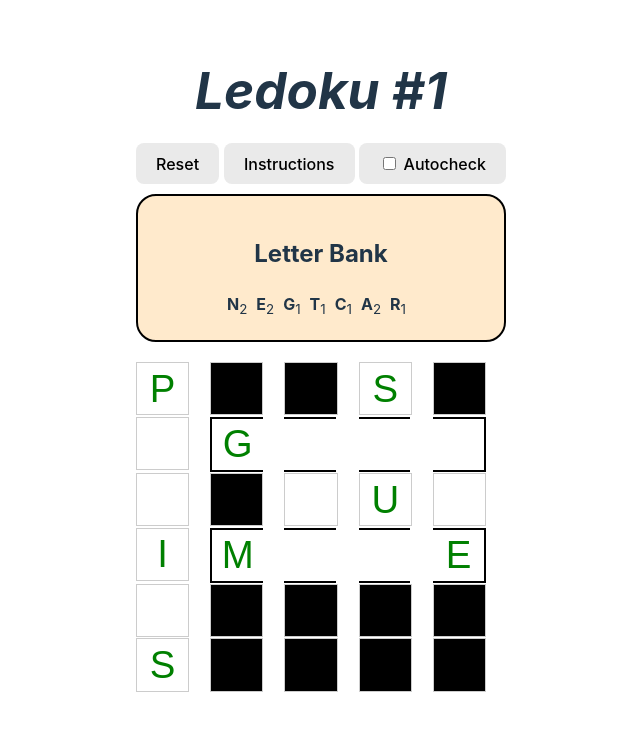
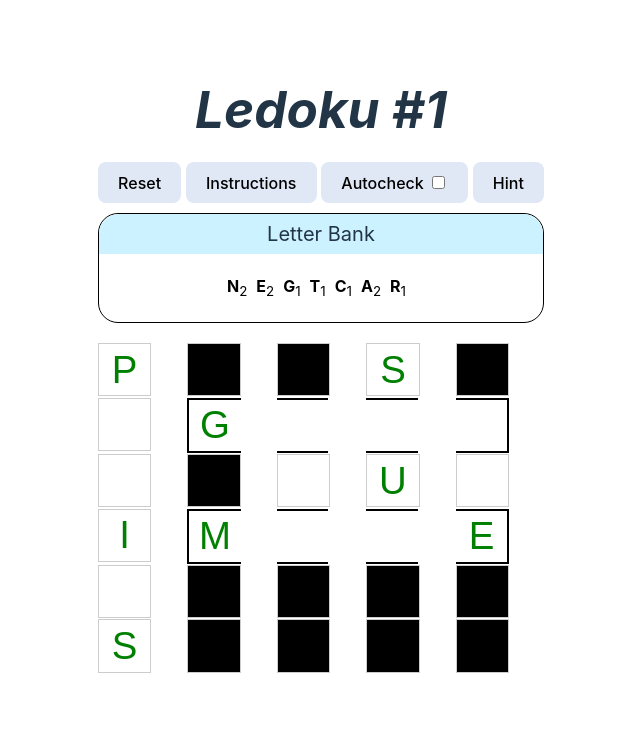
Before and after one commit to amb2008/ledoku, a Svelte app: page / in a window 1280 px wide. Shown: the top 730 px of the page, without its empty margins (319-959 px from the left). Built offline with nearby package versions, Linux system fonts and the light colour scheme.

Commit message:
ep 195 and styling updates

```diff
--- a/src/App.svelte
+++ b/src/App.svelte
@@ -33,15 +33,18 @@
   let url = url_object.href;
   let title = "Ledoku #" + day;
 
-  if (url.includes("cleantechies")) {
-    day = 3;
-    title = "CleanTechies";
-  } else if (url.includes("dalton")) {
+  if (url.includes("dalton")) {
     day = 2;
     title = "Dalton";
   } else if (url.includes("sandbox")) {
     day = 0;
     title = "Sandbox";
+  } else if (url.includes("cleantechies195")){
+    day = 4;
+    title = "CleanTechies EP #195";
+  } else if (url.includes("cleantechies")) {
+    day = 3;
+    title = "CleanTechies";
   }
 
 if (day == 0){
@@ -452,6 +455,19 @@ if (day == 0){
     }
   }
 
+  function hint(){
+    let unshown_letters = [];
+    for (let i = 0; i < boxes.length; i++){
+      if (boxes[i].value == "" && var_answer[day][i] != "null" && starting_letters[i] == "null"){
+        unshown_letters.push(i);
+      }
+    }
+
+    let random_index = Math.floor(Math.random() * unshown_letters.length);
+    starting_letters[unshown_letters[random_index]] = var_answer[day][unshown_letters[random_index]];
+    checkvar_answer();
+  }
+
   $: {
     if (old_columns != columns || old_rows != rows) {
       if (old_columns < columns){
@@ -509,9 +525,10 @@ if (day == 0){
           autocheck = !autocheck;
         }}
       >
+        Autocheck
         <input type="checkbox" checked={autocheck} />
-        Autocheck
       </button>
+      <button on:click={hint}>Hint</button>
       {:else}
       <button on:click={()=>{columns+=1}}>Add Column</button>
       <button on:click={()=>{columns-=1}}>Remove Column</button>
@@ -523,12 +540,14 @@ if (day == 0){
     </div>
     {#if day != 0}
     <div class="letter-bank">
-      <h2>Letter Bank</h2>
-      {#each letter_bank as item, i}
-        {#if item.letter != "null" && item.count > 0}
-          <span><strong>{item.letter}</strong><sub>{item.count}</sub></span> &nbsp;
-        {/if}
-      {/each}
+      <div class="letter-bank-label">Letter Bank</div>
+      <div class="letter-bank-content">
+        {#each letter_bank as item, i}
+          {#if item.letter != "null" && item.count > 0}
+            <span><strong>{item.letter}</strong><sub>{item.count}</sub></span> &nbsp;
+          {/if}
+        {/each}
+      </div>
     </div>
     {/if}
     <div
@@ -724,11 +743,27 @@ if (day == 0){
   }
 
   .letter-bank {
-    background-color: rgb(255, 234, 204);
-    border: 2px solid black;
+    /* background-color: rgb(255, 234, 204); */
+    border: 1px solid black;
     border-radius: 20px;
     margin-top: -10px;
     margin-bottom: 20px;
+    display: flex;
+    flex-direction: column;
+  }
+
+  .letter-bank-label{
+    font-size: 20px;
+    align-self: flex-start;
+    background-color: rgb(204, 242, 255);
+    width: 100%;
+    padding-top: 5px;
+    padding-bottom: 5px;
+    border-radius: 20px 20px 0px 0px;
+  }
+
+  .letter-bank-content {
+    color: black;
     padding: 20px;
   }
 
@@ -757,7 +792,7 @@ if (day == 0){
   }
 
   button {
-    background-color: rgb(234, 234, 234);
+    background-color: rgb(224, 232, 245);
     color: black;
   }
 
--- a/src/boards.js
+++ b/src/boards.js
@@ -1,13 +1,13 @@
-const widths = [12, 5, 15, 12]
+const widths = [12, 5, 15, 12, 10]
 const height = 7
 
-const all_words = [[],[6, 7, 8, 9, 16, 17, 18, 19], [3, 4, 5, 128, 129, 130, 131, 132, 133, 134, 137, 138, 139, 90, 105, 120, 135, 150], [3, 4, 5, 6, 7, 23, 35, 47, 59, 54, 55, 56, 57, 24, 25, 26, 27]];
-const left_words = [[],[6, 16], [3, 128, 137], [3, 54, 24]];
-const middle_words = [[],[7, 8, 17, 18], [4, 8, 129, 130, 131, 132, 133, 138, 139], [4, 5, 6, 55, 56, 25, 26]]; // words contains all but the last indices of each word
-const right_words = [[],[9, 19], [5, 134, 140], [7, 57, 27]];
-const top_words = [[],[], [90], [23]]
-const vert_middle_words = [[],[], [105, 120, 135], [35, 47]]
-const bottom_words = [[],[], [150], [59]]
+const all_words = [[],[6, 7, 8, 9, 16, 17, 18, 19], [3, 4, 5, 128, 129, 130, 131, 132, 133, 134, 137, 138, 139, 90, 105, 120, 135, 150], [3, 4, 5, 6, 7, 23, 35, 47, 59, 54, 55, 56, 57, 24, 25, 26, 27], [32, 33, 34, 35, 36, 37, 38, 39, 73, 74, 75, 63, 64, 65, 4, 5, 6, 7]];
+const left_words = [[],[6, 16], [3, 128, 137], [3, 54, 24], [32, 73, 63, 4]];
+const middle_words = [[],[7, 8, 17, 18], [4, 8, 129, 130, 131, 132, 133, 138, 139], [4, 5, 6, 55, 56, 25, 26], [33, 34, 35, 36, 37, 38, 74, 64, 5, 6]]; // words contains all but the last indices of each word
+const right_words = [[],[9, 19], [5, 134, 140], [7, 57, 27], [39, 75, 65, 7]];
+const top_words = [[],[], [90], [23], []]
+const vert_middle_words = [[],[], [105, 120, 135], [35, 47], []]
+const bottom_words = [[],[], [150], [59], []]
 
 const answer = [
   [],
@@ -209,7 +209,8 @@ const answer = [
     "null",
     "null",
     "null",
-  ], ['V', 'null', 'null', 'S', 'T', 'A', 'R', 'T', 'U', 'P', 'null', 'C', 'E', 'R', 'A', 'null', 'H', 'I', 'null', 'null', 'null', 'null', 'null', 'L', 'N', 'U', 'M', 'B', 'E', 'R', 'S', 'null', 'P', 'U', 'R', 'E', 'T', 'I', 'P', 'null', 'null', 'D', 'O', 'M', 'E', 'S', 'null', 'A', 'U', 'N', 'null', 'A', 'I', 'R', 'L', 'I', 'N', 'E', 'null', 'N', 'R', 'null', 'null', 'null', 'C', 'O', 'A', 'L', 'null', 'null', 'null', 'E', 'E', 'N', 'T', 'R', 'E', 'P', 'R', 'E', 'N', 'E', 'U', 'R']
+  ], ['V', 'null', 'null', 'S', 'T', 'A', 'R', 'T', 'U', 'P', 'null', 'C', 'E', 'R', 'A', 'null', 'H', 'I', 'null', 'null', 'null', 'null', 'null', 'L', 'N', 'U', 'M', 'B', 'E', 'R', 'S', 'null', 'P', 'U', 'R', 'E', 'T', 'I', 'P', 'null', 'null', 'D', 'O', 'M', 'E', 'S', 'null', 'A', 'U', 'N', 'null', 'A', 'I', 'R', 'L', 'I', 'N', 'E', 'null', 'N', 'R', 'null', 'null', 'null', 'C', 'O', 'A', 'L', 'null', 'null', 'null', 'E', 'E', 'N', 'T', 'R', 'E', 'P', 'R', 'E', 'N', 'E', 'U', 'R'],
+  ['E', 'null', 'null', 'T', 'R', 'A', 'V', 'E', 'L', 'S', 'L', 'A', 'N', 'E', 'null', 'T', 'null', 'X', 'null', 'Y', 'E', 'L', 'E', 'C', 'T', 'null', 'S', 'I', 'G', 'N', 'M', 'A', 'T', 'H', 'E', 'M', 'A', 'T', 'I', 'C', 'E', 'null', 'Z', 'null', 'C', 'null', 'I', 'null', 'V', 'null', 'N', 'null', 'E', 'N', 'H', 'A', 'N', 'C', 'E', 'S', 'T', 'null', 'R', 'A', 'I', 'L', 'null', 'A', 'null', 'E', 'S', 'C', 'O', 'P', 'E', 'T', 'H', 'R', 'E', 'E']
 ];
 
 let test_board = []
@@ -223,7 +224,8 @@ const starting_letters_ind = [
   [],
   [0, 3, 6, 13, 15, 16, 19, 25],
   [3, 19, 25, 32, 49, 52, 62, 65, 72, 60, 75, 85, 95, 97, 104, 107, 120, 123, 130, 137, 157],
-  [0, 4, 5, 8, 9, 14, 20, 23, 25, 30, 32, 38, 41, 45, 47, 48, 49, 52, 55, 59, 64, 67, 72, 75, 81, 82]
+  [0, 4, 5, 8, 9, 14, 20, 23, 25, 30, 32, 38, 41, 45, 47, 48, 49, 52, 55, 59, 64, 67, 72, 75, 81, 82],
+  [10, 4, 6, 9, 13, 15, 22, 27, 31, 34, 46, 50, 54, 59, 60, 62, 65, 73, 77]
 ];
 
 export {answer, starting_letters_ind, all_words, left_words, middle_words, right_words, widths, top_words, vert_middle_words, bottom_words}
```
